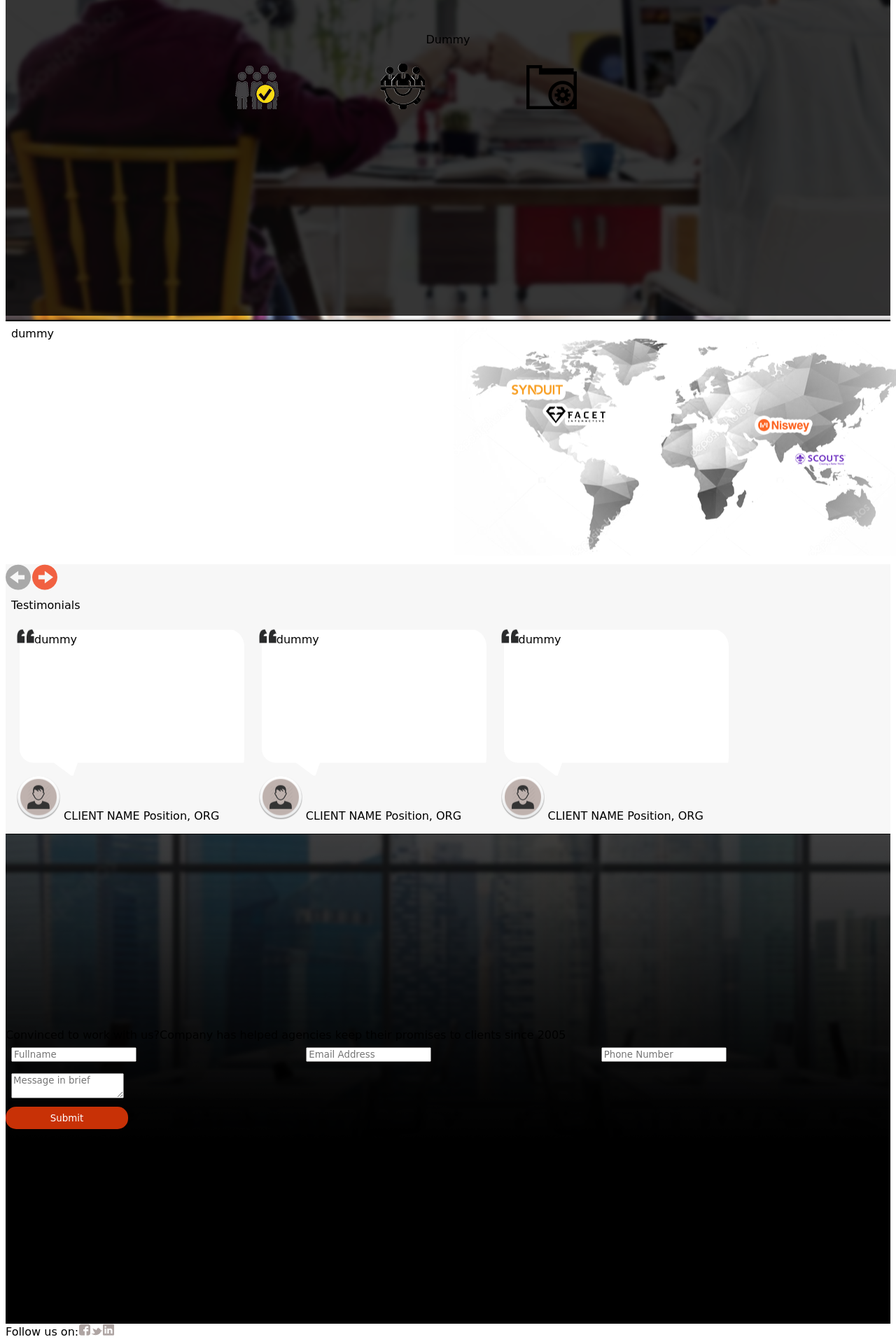
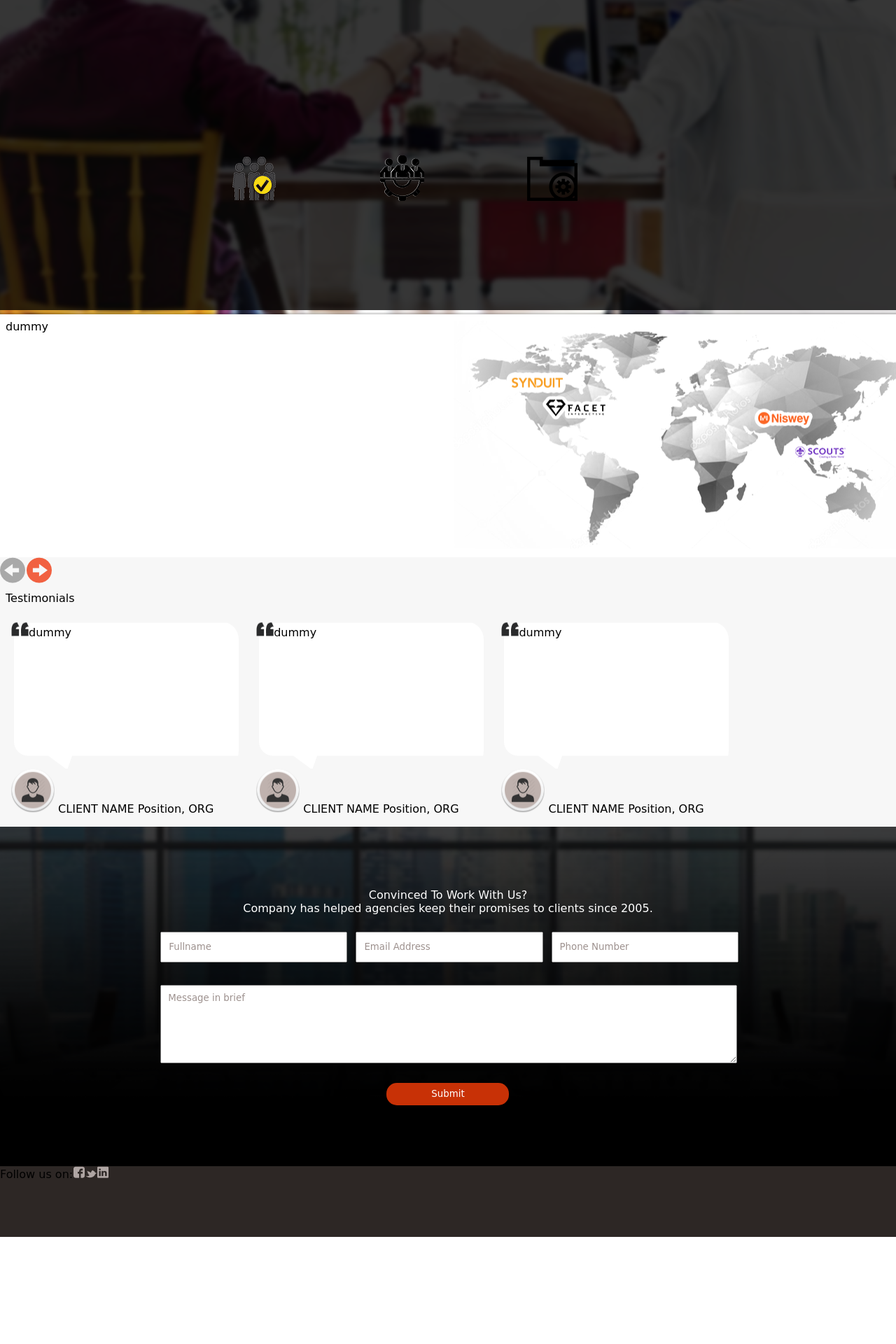
Before and after one commit to sshheye/axellerant, an Angular app: page / in a window 1280 px wide. Shown: the part 313-2233 px from the top of the page at 70% size. After the commit the page ends 2080 px from the top, so only its background shows below. Built offline with nearby package versions, Linux system fonts and the light colour scheme; a web font is replaced by a local one.

Commit message:
fix contact form

```diff
--- a/src/styles.scss
+++ b/src/styles.scss
@@ -4,6 +4,8 @@ span,
 input,
 textarea {
   font-family: "Dejavu Sans";
+  margin: initial;
+  padding: initial;
 }
 .align-center {
   display: flex !important;
--- a/src/views/contact-us/contact-us.component.html
+++ b/src/views/contact-us/contact-us.component.html
@@ -1,24 +1,39 @@
-<div class="container">
+<div class="container align-center">
+  <form class="contact-form">
     <div class="ui-g">
-    <div><span>Convinced to work with us?</span></div>
-    <div>
+      <div class="ui-g-8 ui-g-offset-2">
+        <div class="contact-form-header">
+          <span>Convinced To Work With Us?</span>
+        </div>
+        <div class="contact-form-header">
           <span
             >Company has helped agencies keep their promises to clients since
-        2005</span
+            2005.</span
           >
         </div>
       </div>
-  <div class="ui-g">
-    <div class="ui-g-4"><input type="text" placeholder="Fullname" /></div>
-    <div class="ui-g-4"><input type="email" placeholder="Email Address" /></div>
-    <div class="ui-g-4"><input type="text" placeholder="Phone Number" /></div>
+      <div class="ui-g-8 ui-g-offset-2">
+        <div class="ui-g-4">
+          <input class="form-input" type="text" placeholder="Fullname" />
         </div>
-  <div class="ui-g">
-    <div class="ui-g-12">
-      <textarea placeholder="Message in brief"></textarea>
+        <div class="ui-g-4">
+          <input class="form-input" type="email" placeholder="Email Address" />
+        </div>
+        <div class="ui-g-4">
+          <input class="form-input" type="text" placeholder="Phone Number" />
         </div>
       </div>
-  <div class="ui-g">
+      <div class="ui-g-8 ui-g-offset-2">
+        <div class="ui-g-12">
+          <textarea
+            class="form-text-area"
+            placeholder="Message in brief"
+          ></textarea>
+        </div>
+      </div>
+      <div class="ui-g-8 ui-g-offset-2 align-center">
         <button class="btn btn-info btn-curved">Submit</button>
       </div>
     </div>
+  </form>
+</div>
--- a/src/views/contact-us/contact-us.component.scss
+++ b/src/views/contact-us/contact-us.component.scss
@@ -1,9 +1,39 @@
 .container {
-  background-image: url("/assets/images/Layer19.png");
-  height: 700px;
-  width: 100%;
-  background-repeat: no-repeat;
+  background: url("/assets/images/Layer19.png") no-repeat center center;
+  -webkit-background-size: cover;
+  -moz-background-size: cover;
+  -o-background-size: cover;
+  background-size: cover;
+  height: 485px;
   background-color: #000;
   align-content: center;
   justify-content: center;
+  color: #fff;
 }
+.form-input {
+  // width: 257px;
+  width: 100%;
+  height: 40px;
+}
+.form-text-area {
+  min-height: 110px;
+  width: 100%;
+}
+.contact-form-header {
+  text-align: center;
+}
+
+.contact-form ::-webkit-input-placeholder {
+  color: #9d918e;
+  padding: 10px;
+}
+
+.contact-form :-ms-input-placeholder {
+  color: #9d918e;
+  padding: 10px;
+}
+
+.contact-form ::placeholder {
+  color: #9d918e;
+  padding: 10px;
+}
--- a/src/views/footer/footer.component.html
+++ b/src/views/footer/footer.component.html
@@ -1,5 +1,7 @@
-<span>Follow us on:</span>
-<img src="/assets/images/Shape4.png" alt="" />
-<img src="/assets/images/Shape5.png" alt="" />
-<img src="/assets/images/Shape6.png" alt="" />
-<img src="/assets/images/Shape7.png" alt="" />
+<div class="container">
+  <span>Follow us on:</span>
+  <img src="/assets/images/Shape4.png" alt="" />
+  <img src="/assets/images/Shape5.png" alt="" />
+  <img src="/assets/images/Shape6.png" alt="" />
+  <img src="/assets/images/Shape7.png" alt="" />
+</div>
--- a/src/views/footer/footer.component.scss
+++ b/src/views/footer/footer.component.scss
@@ -0,0 +1,4 @@
+.container {
+  height: 101px;
+  background-color: #2d2725;
+}
--- a/src/views/jumbotron/jumbotron.component.scss
+++ b/src/views/jumbotron/jumbotron.component.scss
@@ -1,9 +1,9 @@
 .container {
-  background-image: url("/assets/images/Layer1.png");
-  height: 700px;
-  width: 100%;
-  background-repeat: no-repeat;
+  background: url("/assets/images/Layer1.png") no-repeat center center;
+  -webkit-background-size: cover;
+  -moz-background-size: cover;
+  -o-background-size: cover;
+  background-size: cover;
+  height: 698px;
   background-color: #000;
-  align-content: center;
-  justify-content: center;
 }
```
Lines whose indentation alone changed are shown as unchanged.
